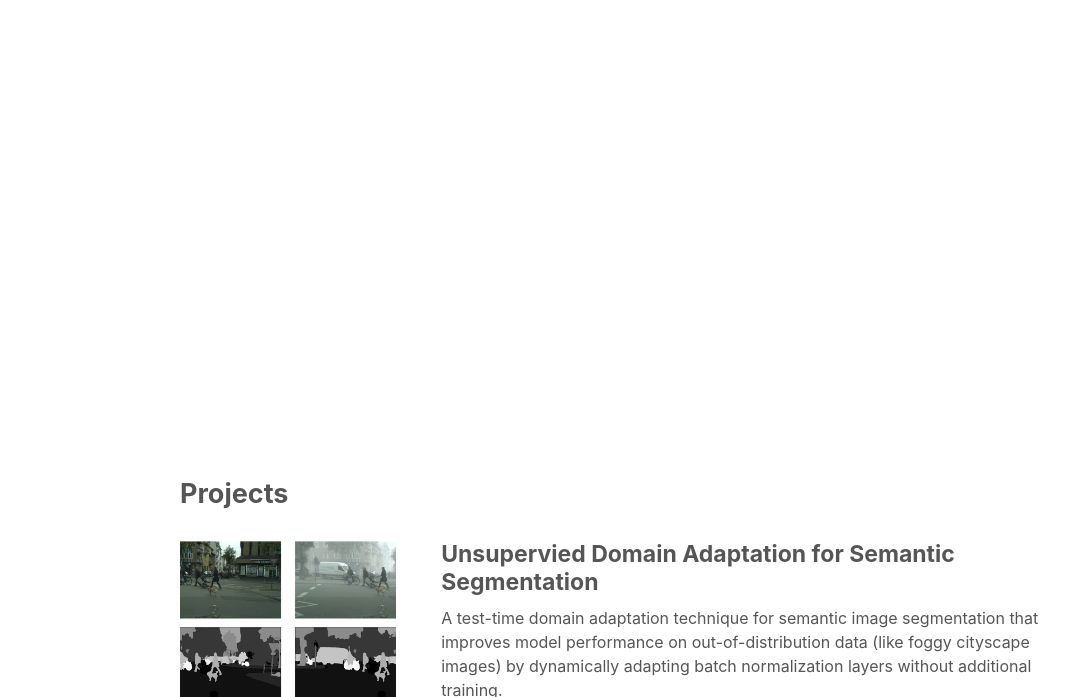
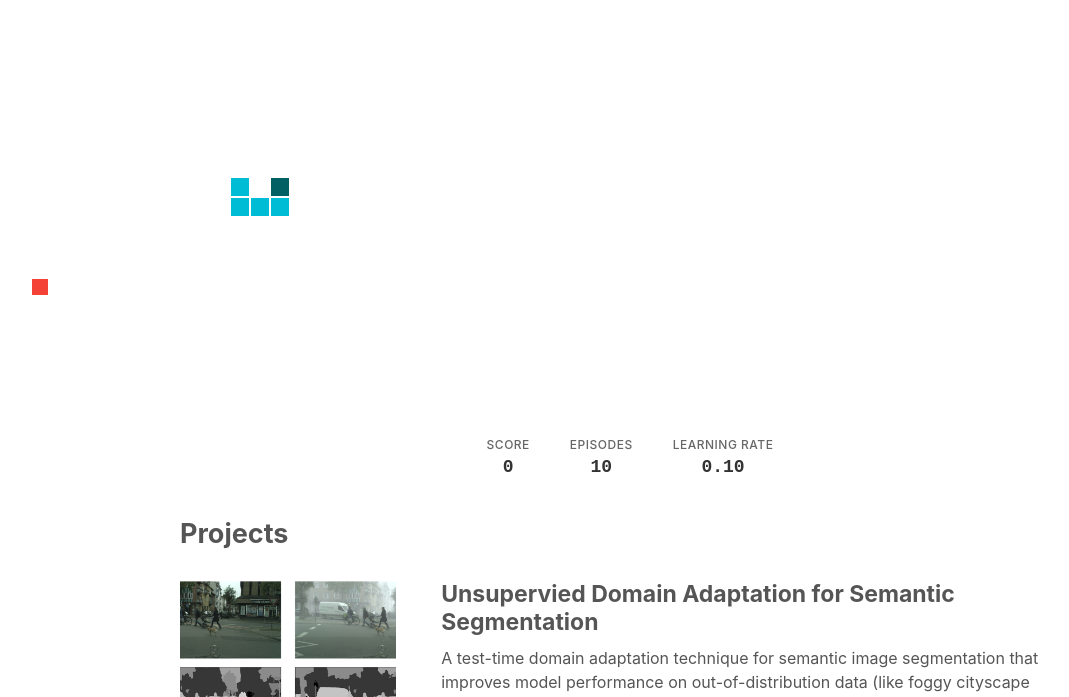
Before and after one commit to Bhuyashi/bhuyashi.github.io, a plain HTML site: page index.html in a window 1280 px wide. Shown: the part 577-1274 px from the top of the page, without its empty margins (10-1079 px from the left). Drawn offline with Linux system fonts and the light colour scheme.

Commit message:
Added RL snake game

```diff
--- a/index.html
+++ b/index.html
@@ -52,6 +52,28 @@
         <p>Prior to this, I worked in the Multimedia and Algorithms team at Samsung Semiconductor India Research, where I contributed to the image post-processing pipeline in Exynos SoCs, specifically for the Dense Optical Flow engine and the Spatio-Temporal Noise Reduction engine.</p>
         <p>Before that, I completed my Dual Degree (B.Tech and M.Tech) in Electrical Engineering from IIT Bombay. For my Masters thesis, I was supervised by <a href="https://www.ee.iitb.ac.in/~viren/" target="_blank">Prof. Virendra Singh</a> where I worked on building efficient hardware accelerator for convolutional neural networks.</p>
         <p>In my free time, I enjoy <a href="https://www.goodreads.com/user/show/116808802-bhuyashi" target="_blank">reading</a> and painting. Please feel free to <a href="mailto:bdeka@wisc.edu">email</a> me with questions or feedback regarding any of my projects.</p>
+    </div>
+</section>
+
+<section id="rl-animation" class="fade-up">
+    <div class="animation-container">
+        <div class="snake-game-container">
+            <canvas id="snakeCanvas" width="1200" height="300"></canvas>
+            <div class="game-stats">
+                <div class="stat-item">
+                    <span class="stat-label">Score</span>
+                    <span class="stat-value" id="score">0</span>
+                </div>
+                <div class="stat-item">
+                    <span class="stat-label">Episodes</span>
+                    <span class="stat-value" id="episodes">1</span>
+                </div>
+                <div class="stat-item">
+                    <span class="stat-label">Learning Rate</span>
+                    <span class="stat-value" id="learning-rate">0.1</span>
+                </div>
+            </div>
+        </div>
     </div>
 </section>
 
@@ -153,6 +175,7 @@
         observer.observe(element);
     });
 </script>
+<script src="projects/snake_rl.js"></script>
 
 </body>
 </html>
--- /dev/null
+++ b/projects/snake_rl.js
@@ -0,0 +1,213 @@
+class SnakeRL {
+    constructor() {
+        this.canvas = document.getElementById('snakeCanvas');
+        this.ctx = this.canvas.getContext('2d');
+        this.gridSize = 20;
+        this.cols = Math.floor(this.canvas.width / this.gridSize);
+        this.rows = Math.floor(this.canvas.height / this.gridSize);
+
+        this.snake = [
+            {x: 5, y: 5},
+            {x: 4, y: 5},
+            {x: 3, y: 5},
+            {x: 2, y: 5},
+            {x: 1, y: 5}
+        ];
+        this.food = this.generateFood();
+        this.direction = 'right';
+        this.score = 0;
+        this.episodes = 1;
+        this.learningRate = 0.1;
+        this.qTable = {};
+        this.epsilon = 0.3;
+
+        this.gameLoop = null;
+        this.startGame();
+    }
+
+    generateFood() {
+        let food;
+        const head = this.snake[0];
+
+        // Always place food within reasonable distance from head to prevent timeouts
+        const maxDistance = 8; // Maximum distance from head
+        do {
+            food = {
+                x: head.x + Math.floor(Math.random() * (2 * maxDistance + 1)) - maxDistance,
+                y: head.y + Math.floor(Math.random() * (2 * maxDistance + 1)) - maxDistance
+            };
+            // Ensure food is within bounds
+            food.x = Math.max(0, Math.min(this.cols - 1, food.x));
+            food.y = Math.max(0, Math.min(this.rows - 1, food.y));
+        } while (this.snake.some(segment => segment.x === food.x && segment.y === food.y));
+
+        return food;
+    }
+
+    getState() {
+        const head = this.snake[0];
+        const food = this.food;
+
+        // Calculate relative positions
+        const foodDirX = food.x > head.x ? 1 : food.x < head.x ? -1 : 0;
+        const foodDirY = food.y > head.y ? 1 : food.y < head.y ? -1 : 0;
+
+        // Check danger in each direction
+        const dangerUp = this.isCollision(head.x, head.y - 1);
+        const dangerDown = this.isCollision(head.x, head.y + 1);
+        const dangerLeft = this.isCollision(head.x - 1, head.y);
+        const dangerRight = this.isCollision(head.x + 1, head.y);
+
+        return `${foodDirX},${foodDirY},${dangerUp},${dangerDown},${dangerLeft},${dangerRight}`;
+    }
+
+    isCollision(x, y) {
+        // Wall collision
+        if (x < 0 || x >= this.cols || y < 0 || y >= this.rows) return true;
+        // Self collision
+        return this.snake.some(segment => segment.x === x && segment.y === y);
+    }
+
+    getAction(state) {
+        if (Math.random() < this.epsilon) {
+            // Exploration: random action
+            return ['up', 'down', 'left', 'right'][Math.floor(Math.random() * 4)];
+        } else {
+            // Exploitation: best action from Q-table
+            if (!this.qTable[state]) {
+                this.qTable[state] = {up: 0, down: 0, left: 0, right: 0};
+            }
+            return Object.keys(this.qTable[state]).reduce((a, b) =>
+                this.qTable[state][a] > this.qTable[state][b] ? a : b);
+        }
+    }
+
+    updateQValue(state, action, reward, nextState) {
+        if (!this.qTable[state]) {
+            this.qTable[state] = {up: 0, down: 0, left: 0, right: 0};
+        }
+        if (!this.qTable[nextState]) {
+            this.qTable[nextState] = {up: 0, down: 0, left: 0, right: 0};
+        }
+
+        const maxNextQ = Math.max(...Object.values(this.qTable[nextState]));
+        this.qTable[state][action] += this.learningRate * (reward + 0.9 * maxNextQ - this.qTable[state][action]);
+    }
+
+    move() {
+        const state = this.getState();
+        const action = this.getAction(state);
+
+        const head = {...this.snake[0]};
+        switch(action) {
+            case 'up': head.y--; break;
+            case 'down': head.y++; break;
+            case 'left': head.x--; break;
+            case 'right': head.x++; break;
+        }
+
+        let reward = -1; // Small penalty for each move
+        let gameOver = false;
+        // let collisionType = '';
+
+        // Check collision
+        if (this.isCollision(head.x, head.y)) {
+            reward = -100;
+            gameOver = true;
+
+            // // Determine collision type for debugging
+            // if (head.x < 0 || head.x >= this.cols || head.y < 0 || head.y >= this.rows) {
+            //     collisionType = 'wall';
+            // } else {
+            //     collisionType = 'self';
+            // }
+
+            // console.log(`Game Over - Episode ${this.episodes}: ${collisionType} collision at (${head.x}, ${head.y}), Score: ${this.score}`);
+        } else {
+            this.snake.unshift(head);
+
+            // Check if food eaten
+            if (head.x === this.food.x && head.y === this.food.y) {
+                reward = 100;
+                this.score += 10;
+                this.food = this.generateFood();
+                // console.log(`Food eaten! Score: ${this.score}, Snake length: ${this.snake.length}`);
+            } else {
+                this.snake.pop();
+            }
+        }
+
+        const nextState = this.getState();
+        this.updateQValue(state, action, reward, nextState);
+
+        if (gameOver) {
+            this.resetGame();
+        }
+
+        this.updateStats();
+    }
+
+    resetGame() {
+        this.snake = [
+            {x: 5, y: 5},
+            {x: 4, y: 5},
+            {x: 3, y: 5},
+            {x: 2, y: 5},
+            {x: 1, y: 5}
+        ];
+        this.food = this.generateFood();
+        this.direction = 'right';
+        this.episodes++;
+        this.epsilon = Math.max(0.01, this.epsilon * 0.995); // Decay exploration
+    }
+
+    updateStats() {
+        document.getElementById('score').textContent = this.score;
+        document.getElementById('episodes').textContent = this.episodes;
+        document.getElementById('learning-rate').textContent = this.learningRate.toFixed(2);
+    }
+
+    draw() {
+        // Clear canvas
+        this.ctx.fillStyle = 'white';
+        this.ctx.fillRect(0, 0, this.canvas.width, this.canvas.height);
+
+        // Draw snake
+        this.snake.forEach((segment, index) => {
+            if (index === 0) {
+                // Head: dark cyan
+                this.ctx.fillStyle = '#006064';
+            } else {
+                // Body: light cyan
+                this.ctx.fillStyle = '#00bcd4';
+            }
+            this.ctx.fillRect(
+                segment.x * this.gridSize + 1,
+                segment.y * this.gridSize + 1,
+                this.gridSize - 2,
+                this.gridSize - 2
+            );
+        });
+
+        // Draw food (red)
+        this.ctx.fillStyle = '#f44336';
+        this.ctx.fillRect(
+            this.food.x * this.gridSize + 2,
+            this.food.y * this.gridSize + 2,
+            this.gridSize - 4,
+            this.gridSize - 4
+        );
+    }
+
+    startGame() {
+        this.gameLoop = setInterval(() => {
+            this.move();
+            this.draw();
+        }, 100);
+    }
+}
+
+// Initialize Snake RL when page loads
+window.addEventListener('DOMContentLoaded', () => {
+    new SnakeRL();
+});
--- a/styles/style.css
+++ b/styles/style.css
@@ -103,8 +103,8 @@ section {
 }
 
 section#projects {
-    padding-top: 50vh;  /* Keep the visual spacing */
-    scroll-margin-top: 50vh; /* Adjust scroll position to match padding */
+    padding-top: 20px;  /* Reduced spacing */
+    scroll-margin-top: 20px; /* Adjust scroll position to match padding */
 }
 
 #about {
@@ -297,3 +297,76 @@ nav .links {
     height: auto;
 }
 }
+
+/* RL Animation Styles */
+#rl-animation {
+    padding: 20px 0;
+    text-align: center;
+    background: white;
+    margin: 0;
+    width: 100%;
+    max-width: none;
+}
+
+.snake-game-container {
+    display: flex;
+    flex-direction: column;
+    align-items: center;
+    gap: 20px;
+    max-width: 1400px;
+    margin: 0 auto;
+    padding: 0 20px;
+}
+
+#snakeCanvas {
+    background: white;
+}
+
+.game-stats {
+    display: flex;
+    justify-content: center;
+    gap: 40px;
+    margin-top: 20px;
+}
+
+.stat-item {
+    display: flex;
+    flex-direction: column;
+    align-items: center;
+    gap: 5px;
+}
+
+.stat-label {
+    color: #666;
+    font-size: 12px;
+    font-weight: 500;
+    text-transform: uppercase;
+    letter-spacing: 0.5px;
+}
+
+.stat-value {
+    color: #333;
+    font-size: 18px;
+    font-weight: 600;
+    font-family: 'Courier New', monospace;
+}
+
+/* Mobile responsiveness for RL animation */
+@media screen and (max-width: 768px) {
+    #rl-animation {
+        padding: 30px 10px;
+    }
+
+    #snakeCanvas {
+        width: 100%;
+        height: 300px;
+    }
+
+    .game-stats {
+        gap: 20px;
+    }
+
+    .stat-value {
+        font-size: 16px;
+    }
+}
```
